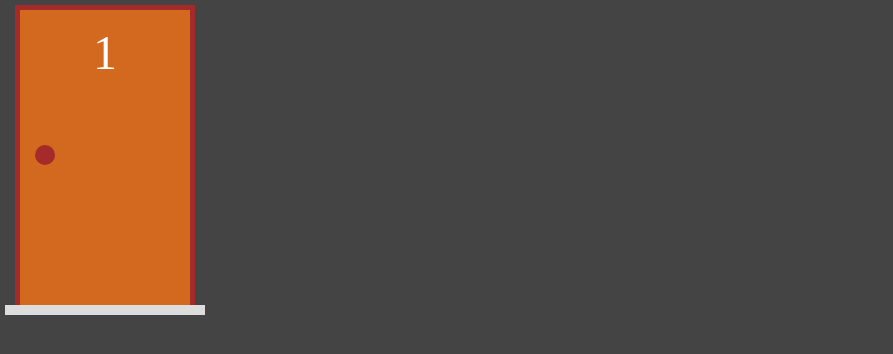
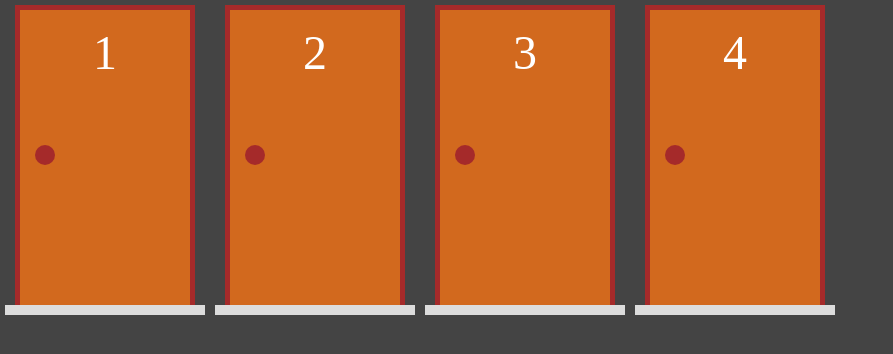
Before and after one commit to rbragadev/next-basico, a Next.js app: page / in a window 1280 px wide. Shown: the top 354 px of the page, without its empty margins (0-893 px from the left). Built offline with nearby package versions, Linux system fonts and the light colour scheme.

Commit message:
:rocket: feat: função de selecionar portas

```diff
--- /dev/null
+++ b/src/functions/doors.ts
@@ -0,0 +1,21 @@
+import DoorModel from '@/model/door';
+
+export function createDoors(qtd: number, selected: number): DoorModel[] {
+  return Array.from({ length: qtd }, (_, i) => {
+    const number = i + 1;
+    const hasGift = number === selected;
+    return new DoorModel(number, hasGift);
+  });
+}
+
+export function updateDoors(doors: DoorModel[], updatedDoor: DoorModel) {
+  return doors.map((doorActually) => {
+    const sameAsUpdated = doorActually.number === updatedDoor.number;
+
+    if (sameAsUpdated) {
+      return updatedDoor;
+    } else {
+      return updatedDoor.open ? doorActually : doorActually.deselect();
+    }
+  });
+}
--- a/src/pages/index.tsx
+++ b/src/pages/index.tsx
@@ -1,13 +1,22 @@
 import DoorModel from '@/model/door';
 import Door from '../components/Door';
 import { useState } from 'react';
+import { createDoors, updateDoors } from '@/functions/doors';
 
 export default function Home() {
-  const [p1, setP1] = useState(new DoorModel(1));
+  const [doors, setDoors] = useState(createDoors(4, 3));
 
-  return (
-    <div style={{ display: 'flex' }}>
-      <Door value={p1} onChange={(newDoor) => setP1(newDoor)}></Door>
-    </div>
-  );
+  function renderDoors() {
+    return doors.map((door) => {
+      return (
+        <Door
+          key={door.number}
+          value={door}
+          onChange={(newDoor) => setDoors(updateDoors(doors, newDoor))}
+        />
+      );
+    });
+  }
+
+  return <div style={{ display: 'flex' }}>{renderDoors()}</div>;
 }
```
